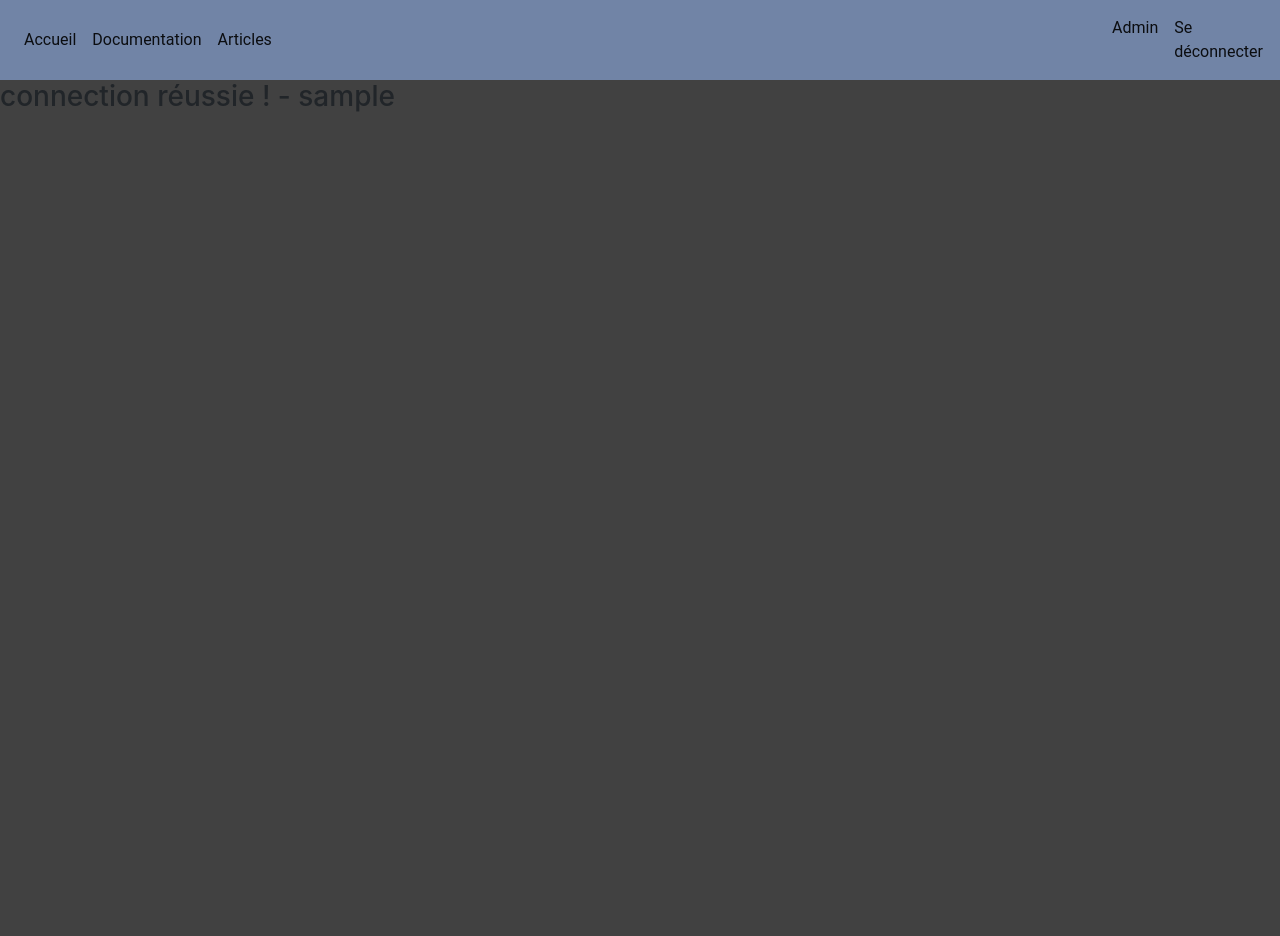
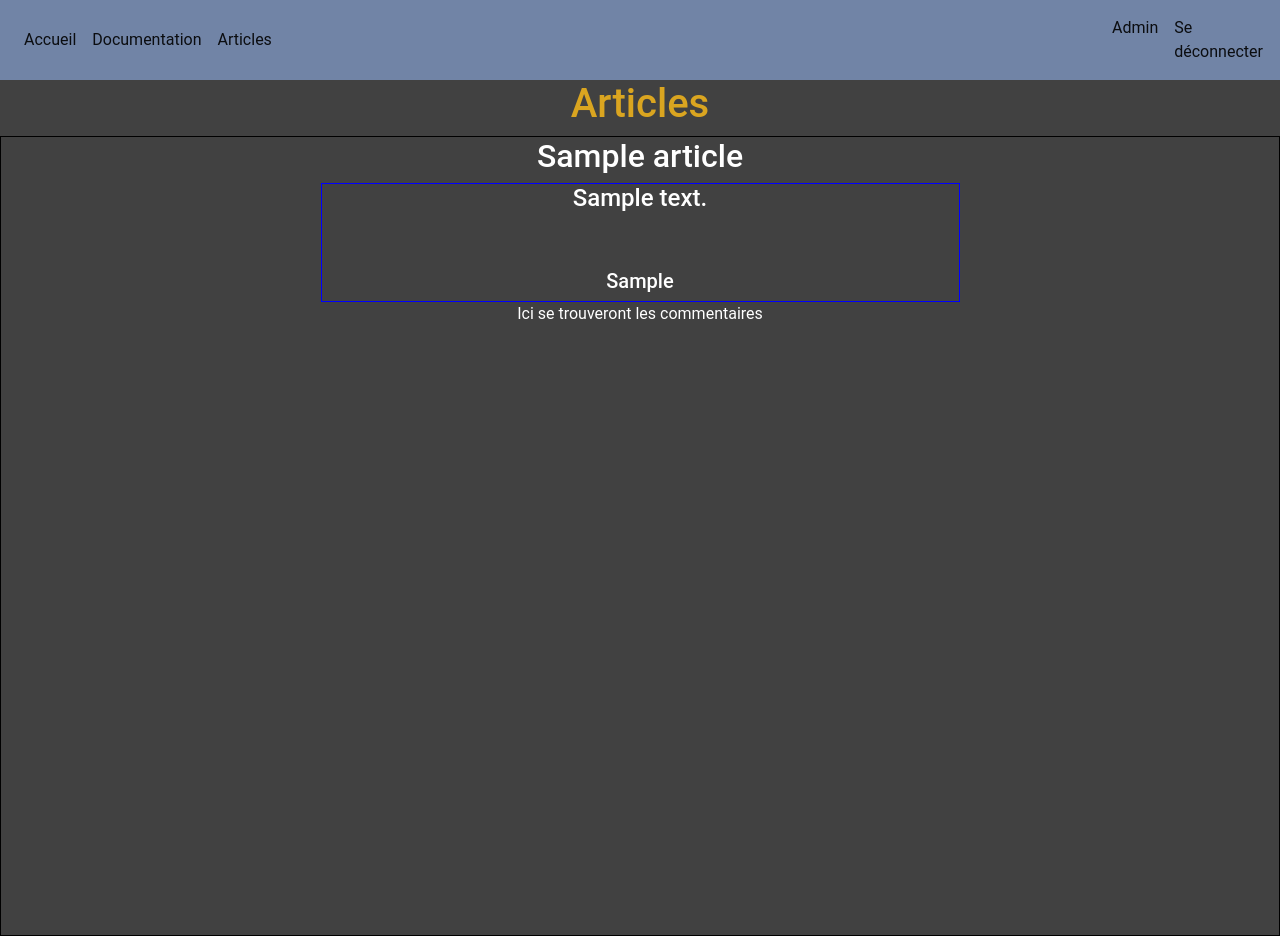
Before and after one commit to JohannDietrichGitHub/Portfolio, a PHP site: page /php/articles.php in a window 1280 px wide. Before the commit the page ends 112 px from the top, so only its background shows below. Run offline with PHP 8.4, Linux system fonts and the light colour scheme; the visitor is signed in with stand-in values (Sample User, id 1); tables that the repository leaves empty or names only in its code hold one stand-in row (values such as "Sample post").

Commit message:
Ajout basique de la page article avec capacité d'ajouter et d'afficher un article

```diff
--- a/CSS/indexcss.css
+++ b/CSS/indexcss.css
@@ -48,7 +48,7 @@ body {
 
 /* Partie permettant la mise en page propre des formulaires */
 input, label {
-  display:block;
+  display:flex;
 }
 
 .textraison{
@@ -434,7 +434,8 @@ input{
 .containeradmin{
   margin-top: 5em;
   display: flex;
-  justify-content: space-around;
+  align-items: center;
+  flex-direction: column;
 }
 .form-admin{
   border: 1px solid rgb(113, 132, 166) ;
@@ -444,3 +445,44 @@ input{
   border: 1px solid rgb(113, 132, 166) ;
   background-color: rgb(1, 0, 0);
 }
+.form-article{
+  margin: 2em 0 2em 0;
+  border: 1px solid rgb(113, 132, 166) ;
+  background-color: rgb(1, 0, 0);
+}
+.texte_article{
+  width: 100% !important;
+  display: block;
+  width: 40em;
+  height: 50em !important;
+}
+textarea {
+  overflow: auto;
+  resize: none !important;
+}
+
+
+
+
+/* Partie s'occupant de la page article */
+.main_article{
+    width: 100%;
+    height: 100%;
+    border: 1px solid black;
+    display: flex;
+    align-items: center;
+    flex-direction: column;
+}
+
+.titre_article{
+    width: 50%;
+    justify-content: center;
+    display: flex;
+}
+.contenu_article{
+    width: 50%;
+    border: 1px solid blue;
+    align-items: center;
+    display: flex;
+    flex-direction: column;
+}
--- a/php/Index.php
+++ b/php/Index.php
@@ -18,7 +18,7 @@ require_once('connection.php');
   ?>
 </header>
 <body>
-<center><h1><div class="premierblocktitre"> PORTFOLIO JOHANN DIETRICH !</div></h1></center>
+<center><h1><div class="premierblocktitre"> Portfolio johann Dietrich !</div></h1></center>
   <br>
   <section id="sec-1">
   <div class="container">
--- a/php/articles.php
+++ b/php/articles.php
@@ -12,11 +12,23 @@ require_once('connection.php');
 <header>
   <?php
     require_once ('navbar.php');
-    if(isset($_SESSION["username"]))
- {
-      echo '<h3>connection réussie ! - '.$_SESSION["username"]. '</h3>';
- }
+    $infos_article = obtenir_article($conn);
   ?>
 </header>
 <body>
+    <center><h1><div class="premierblocktitre">Articles</div></h1></center>
+    <div class="main_article">
+        <div class="titre_article">
+        <?php echo '<h2>'.  $infos_article['titre'].'</h2>'?>
+        </div>
+        <div class="contenu_article">
+            <?php echo '<h4>'.$infos_article['contenu'].'</h4>' ?> <br><br>
+            <div>
+                <?php echo '<h5>'.$infos_article['auteur'].'</h5>'?>
+            </div>
+        </div>
+        <div class="commentaires">
+            Ici se trouveront les commentaires
+        </div>
+    </div>
 </body>
--- a/php/docu.php
+++ b/php/docu.php
@@ -15,7 +15,7 @@ require_once('connection.php');
   ?>
 </header>
 <body>
-<center><h1><div class="premierblocktitre"> PROJETS !</div></h1></center>
+<center><h1><div class="premierblocktitre"> Projets !</div></h1></center>
   <div id="projetwrapper">
   <div class="proj proj1">
   <a href="">
--- a/php/fonctions.php
+++ b/php/fonctions.php
@@ -70,7 +70,7 @@ function se_connecter($conn){  //fonction de connection pour login.php
                     echo "Nom d'utilisateur inconnu";
                 }
         }
-    }
+}
 
 
 
@@ -103,5 +103,22 @@ function barre_comp($competences){
         $count+=1;
         echo $comp_language.":";
         echo "<div class='progress'><div class='progress-bar' role='progressbar' style='width: $comp_pourc_language%' aria-valuenow='$comp_pourc_language' aria-valuemin='0' aria-valuemax='100'>$comp_pourc_language%</div></div>";
+    }
 }
+function obtenir_article($conn){
+    $stmt = $conn->prepare("SELECT * FROM articles WHERE id=?");
+    $stmt->execute([1]);
+    $infos_article = $stmt->fetch();
+
+    return ([
+        'titre' =>$infos_article["titre"],
+        'contenu' =>$infos_article["contenu"],
+        'auteur' =>$infos_article["auteur"]
+    ]);
 }
+function ajout_article($conn){
+    $sql = "INSERT INTO articles (titre, contenu, auteur) VALUES (?,?,?)";
+    $conn->prepare($sql)->execute([$_POST['titre'], $_POST['contenu'], $_SESSION["username"]]);
+    header("location:articles.php");
+    exit;
+}
--- a/php/formtest.php
+++ b/php/formtest.php
@@ -17,15 +17,15 @@ require_once('connection.php');
                 <br><br>
                 <form action="Index.php" name="form" id="form" method="post">
                 <div class="form-group">
-                    <label for="sujet">sujet</label>
+                    <label for="sujet">Sujet</label>
                     <input type="text" class="form-control" id="sujet" name="sujet"  placeholder="sujet" required>
                  </div>
                  <div class="form-group">
-                    <label for="mail">mail</label>
+                    <label for="mail">Mail</label>
                     <input type="mail" class="form-control" id="mail" name="mail"  placeholder="mail" required>
                  </div>
                  <div class="form-group">
-                    <label for="raison">raison</label>
+                    <label for="raison">Contenu</label>
                     <textarea class="form-control textraison" id="raison" name="raison"  required></textarea>
                  </div>
                 <button type="submit" class="btn btn-primary">Envoyer</button>
```
Also changed, not shown: php/admin.php (+16 -4 lines), php/ajout_article.php (added, +8 -0 lines).
